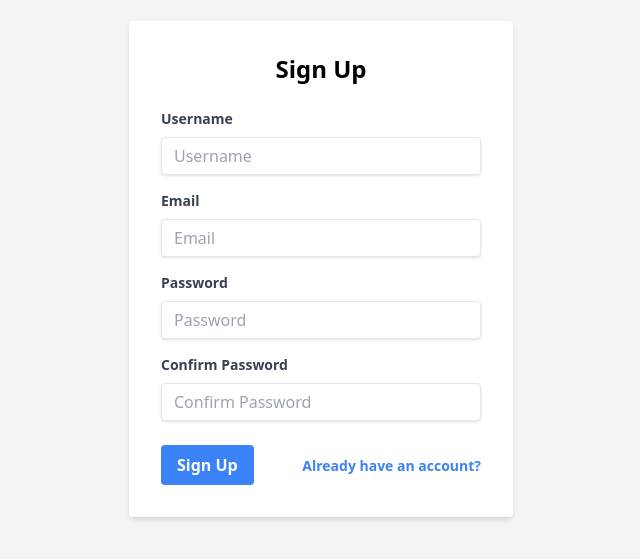
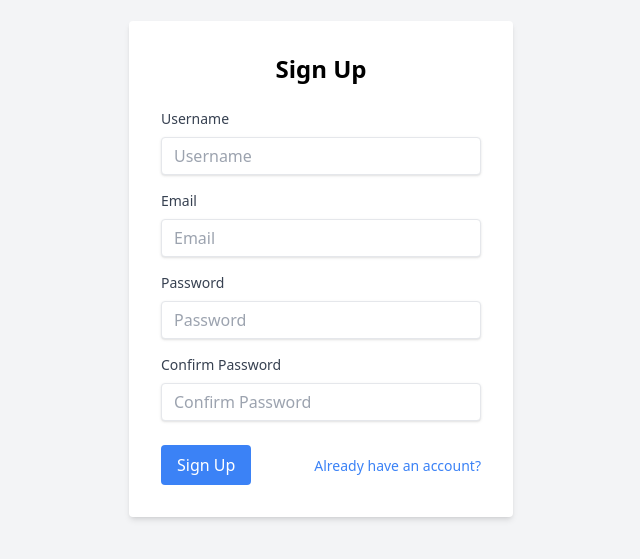
Before and after one commit to Aravindan-14/EpStudio_Frontend, a React (Create React App) app: page /signUp in a window 1280 px wide. Shown: the part 131-690 px from the top of the page, without its empty margins (319-959 px from the left). Built offline with nearby package versions, Linux system fonts and the light colour scheme; no server answers.

Commit message:
Update Register.js

```diff
--- a/src/components/Register.js
+++ b/src/components/Register.js
@@ -31,7 +31,7 @@ function Register() {
         <form onSubmit={handelSubmit}>
           <div className="mb-4">
             <label
-              className="block text-gray-700 text-sm font-bold mb-2"
+              className="block text-gray-700 text-sm  mb-2"
               htmlFor="username"
             >
               Username
@@ -49,7 +49,7 @@ function Register() {
           </div>
           <div className="mb-4">
             <label
-              className="block text-gray-700 text-sm font-bold mb-2"
+              className="block text-gray-700 text-sm  mb-2"
               htmlFor="email"
             >
               Email
@@ -67,7 +67,7 @@ function Register() {
           </div>
           <div className="mb-4">
             <label
-              className="block text-gray-700 text-sm font-bold mb-2"
+              className="block text-gray-700 text-sm  mb-2"
               htmlFor="password"
             >
               Password
@@ -85,7 +85,7 @@ function Register() {
           </div>
           <div className="mb-6">
             <label
-              className="block text-gray-700 text-sm font-bold mb-2"
+              className="block text-gray-700 text-sm  mb-2"
               htmlFor="confirm-password"
             >
               Confirm Password
@@ -103,14 +103,14 @@ function Register() {
           </div>
           <div className="flex items-center justify-between">
             <button
-              className="bg-blue-500 hover:bg-blue-700 text-white font-bold py-2 px-4 rounded focus:outline-none focus:shadow-outline"
+              className="bg-blue-500 hover:bg-blue-700 text-white  py-2 px-4 rounded focus:outline-none focus:shadow-outline"
               type="submit"
             >
               Sign Up
             </button>
             <Link to="/login">
               <a
-                className="inline-block align-baseline font-bold text-sm text-blue-500 hover:text-blue-800"
+                className="inline-block align-baseline  text-sm text-blue-500 hover:text-blue-800"
                 href="#"
               >
                 Already have an account?
```
